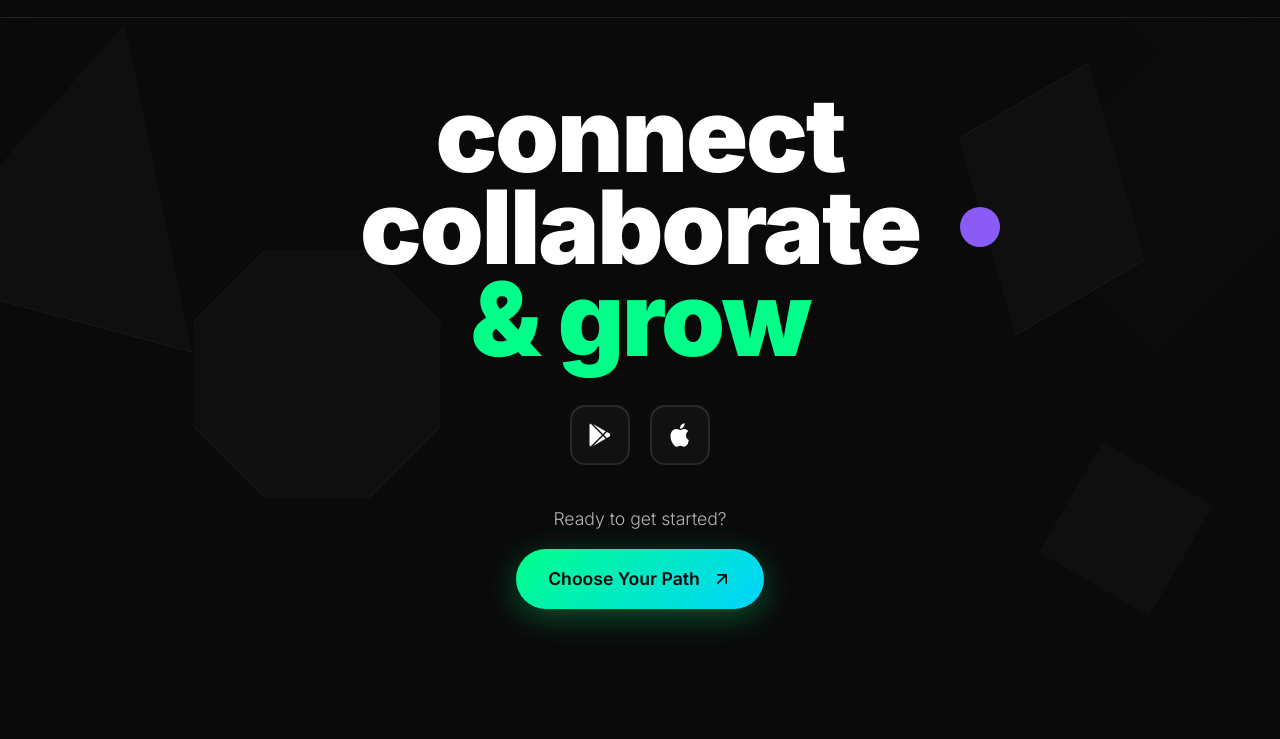
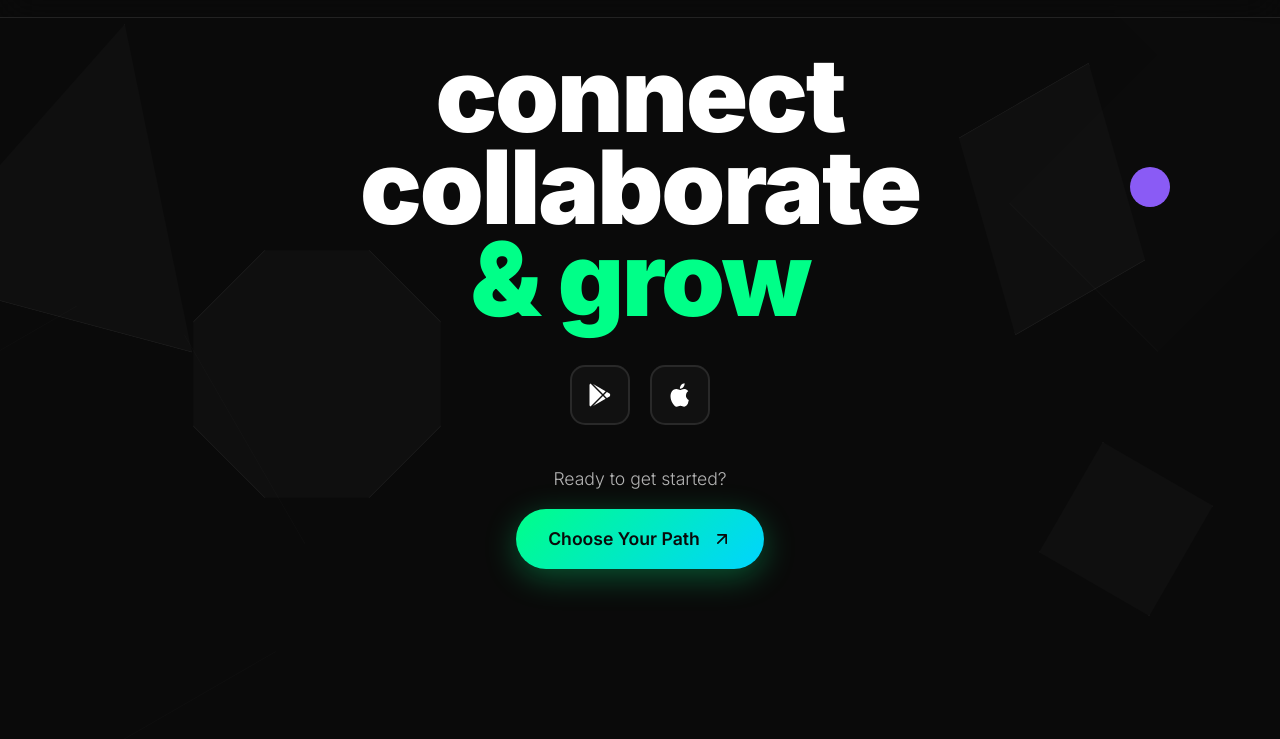
Before and after one commit to tonynham/collabuu, a website: page index.html in a window 1280 px wide. Shown: the part 61-800 px from the top of the page. Drawn offline with Linux system fonts and the light colour scheme.

Commit message:
Perfect desktop hero section centering
- Add desktop-specific centering rules for screens 1025px+
- Remove padding interference on desktop for perfect vertical centering
- Implement full viewport height utilization with proper navbar offset
- Add visual centering adjustment with translateY(-40px) for optical balance
- Enhance title text alignment with center flex properties and auto margins
- Constrain hero content width (900px max) for better proportions
- Maintain mobile responsiveness with separate breakpoint rules
- Achieve perfect horizontal and vertical centering on all desktop screens

```diff
--- a/assets/css/landing-style.css
+++ b/assets/css/landing-style.css
@@ -324,6 +324,7 @@ body.scrolled-past-hero {
     overflow: hidden;
     background: var(--bg-primary);
     padding-top: 80px; /* Account for fixed navbar */
+    box-sizing: border-box;
 }
 
 .geometric-background {
@@ -404,11 +405,19 @@ body.scrolled-past-hero {
     padding: 0 40px;
     position: relative;
     z-index: 2;
+    width: 100%;
+    display: flex;
+    align-items: center;
+    justify-content: center;
+    min-height: calc(100vh - 80px); /* Account for navbar height */
 }
 
 .hero-content {
     text-align: center;
     position: relative;
+    width: 100%;
+    max-width: 900px; /* Constrain width for better centering */
+    margin: 0 auto;
 }
 
 /* Top Icons */
@@ -469,16 +478,19 @@ body.scrolled-past-hero {
 .main-title {
     margin-bottom: 40px;
     position: relative;
+    text-align: center; /* Ensure center alignment */
 }
 
 .main-title h1 {
     font-size: clamp(3rem, 8vw, 8rem);
     font-weight: 900;
     line-height: 0.9;
-    margin: 0;
+    margin: 0 auto; /* Center the title */
     display: flex;
     flex-direction: column;
     gap: 0;
+    align-items: center; /* Center align the flex items */
+    text-align: center; /* Ensure text is centered */
 }
 
 .title-word {
@@ -2737,3 +2749,20 @@ body.scrolled-past-hero {
         gap: 32px !important;
     }
 }
+
+/* Desktop-specific hero centering optimization */
+@media (min-width: 1025px) {
+    .hero-landing {
+        padding-top: 0; /* Remove top padding on desktop for perfect centering */
+        padding-bottom: 0;
+    }
+
+    .hero-container {
+        min-height: 100vh; /* Full viewport height on desktop */
+        padding: 80px 40px 0; /* Move navbar offset to container padding */
+    }
+
+    .hero-content {
+        transform: translateY(-40px); /* Slight upward adjustment for visual centering */
+    }
+}
```
